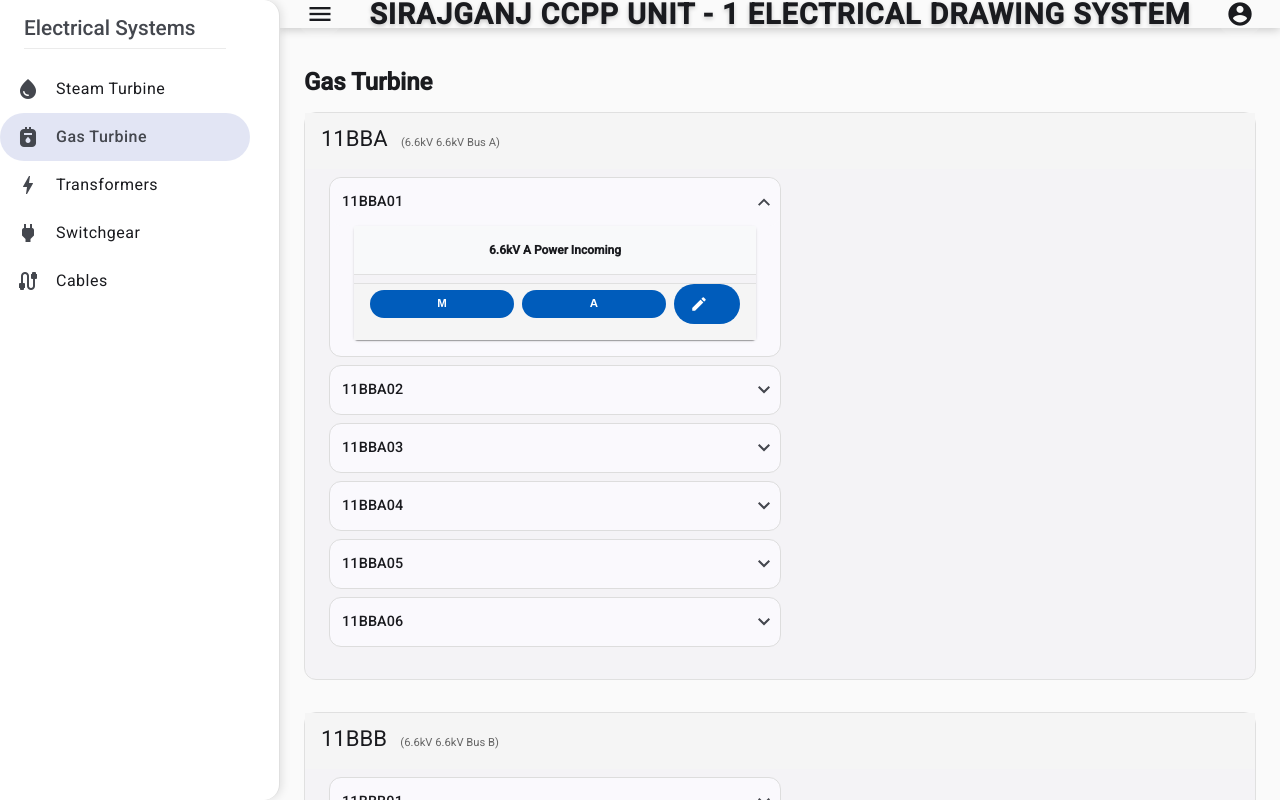
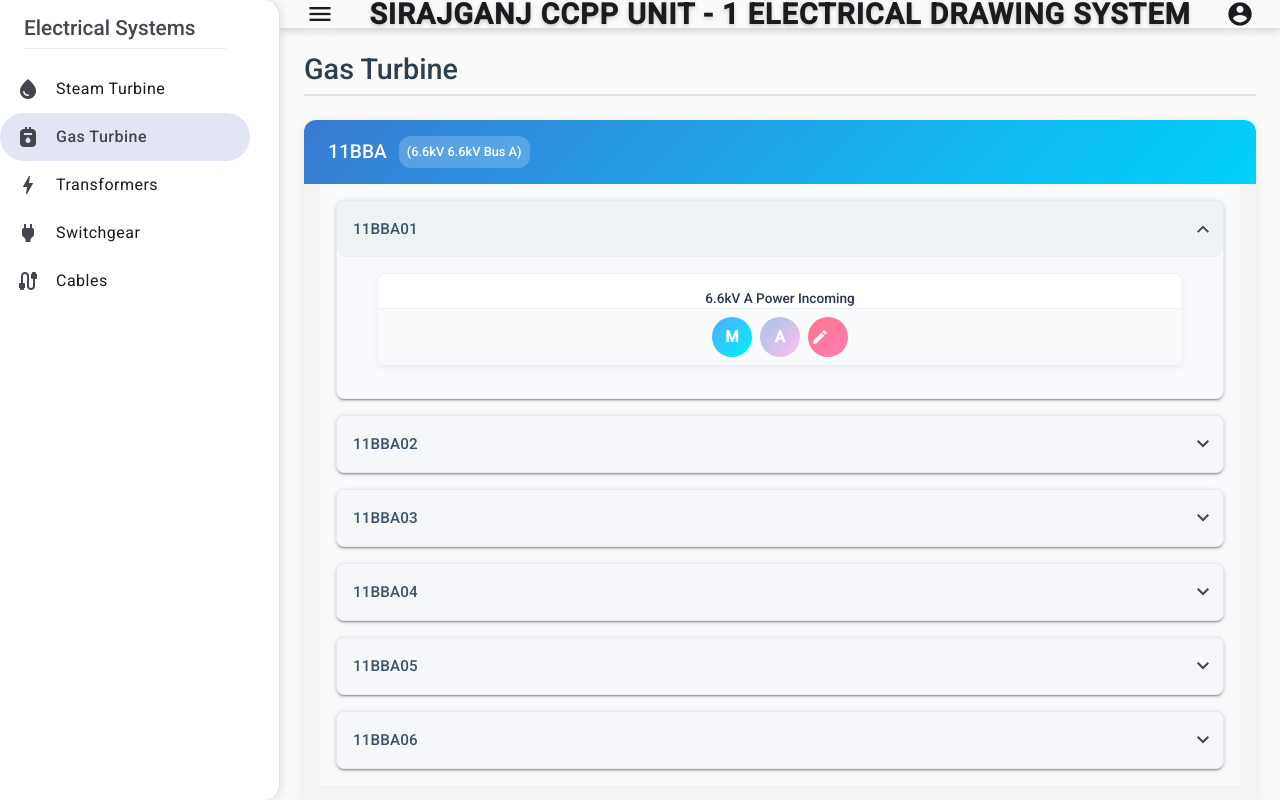
Before and after one commit to nurekowser01/NWPGCL_Drawing, an Angular app: page /section/gas-turbine in a window 1280 px wide. Both pictures are taken after a click on the button "11BBA01". Built offline with nearby package versions, Linux system fonts and the light colour scheme.

Commit message:
test remote

```diff
--- a/src/app/components/breaker/breaker.component.css
+++ b/src/app/components/breaker/breaker.component.css
@@ -1,36 +1,105 @@
+/* Breaker card styling */
 .breaker-card {
-  margin: 0; /* Remove margin since gap handles spacing */
-  height: 100%; /* Make cards fill grid cells */
+  margin: 0;
+  height: 100%;
+  border-radius: 8px !important;
+  overflow: hidden;
+  box-shadow: 0 2px 6px rgba(0, 0, 0, 0.05);
+  transition: all 0.3s cubic-bezier(0.25, 0.8, 0.25, 1);
+  border: 1px solid #f0f0f0;
+  background-color: white;
 }
 
-mat-card-actions {
-  display: flex;
-  gap: 8px;
-  padding: 0 16px 16px !important;
+.breaker-card:hover {
+  box-shadow: 0 4px 12px rgba(0, 0, 0, 0.1);
+  transform: translateY(-2px);
 }
 
-a[mat-flat-button] {
-  flex: 1;
-  min-width: 0;
+/* Header styling */
+/* .breaker-card mat-card-header {
+  background-color: #f8fafc;
+  border-bottom: 1px solid #edf2f7;
+  padding: 12px 16px !important;
+  min-height: 48px;
   display: flex;
   justify-content: center;
   align-items: center;
+} */
+
+/* Center align card actions */
+.actions-center {
+  display: flex;
+  justify-content: center;
+  align-items: center;
+  gap: 8px;
+  padding: 8px !important;
 }
 
-/* Add to breaker.component.css */
-.drawing-button {
+/* Button styling */
+.drawing-button, .edit-button {
   min-width: 40px !important;
   width: 40px !important;
+  height: 40px !important;
+  display: flex !important;
+  justify-content: center !important;
+  align-items: center !important;
+  margin: 0 !important;
   padding: 0 !important;
 }
 
-.drawing-icon {
-  font-weight: bold;
-  font-size: 1.1em;
-  font-family: Arial, sans-serif;
+/* Breaker card title alignment */
+mat-card-header {
+  display: flex;
+  justify-content: center;
+  text-align: center;
 }
 
-/* Optional: Add some spacing between buttons */
-mat-card-actions {
+/* Rest of your existing styles... */
+
+.breaker-card mat-card-title {
+  font-size: 0.85rem !important;
+  font-weight: 500 !important;
+  color: #2d3748;
+  line-height: 1.3;
+  text-align: center;
+  margin: 0 !important;
+  white-space: normal;
+}
+
+/* Actions styling */
+.breaker-card mat-card-actions {
+  display: flex;
   gap: 8px;
+  padding: 8px !important;
+  background-color: #f8fafc;
+  border-top: 1px solid #edf2f7;
+  margin-top: 0 !important;
 }
+
+/* Button styling */
+
+
+.drawing-button[color="primary"] {
+  background: linear-gradient(135deg, #4facfe, #00f2fe);
+}
+
+.drawing-button[color="accent"] {
+  background: linear-gradient(135deg, #a6c1ee, #fbc2eb);
+}
+
+.drawing-button:hover {
+  transform: translateY(-1px);
+  box-shadow: 0 2px 8px rgba(0, 0, 0, 0.1);
+}
+
+.drawing-icon {
+  font-weight: 600;
+  font-size: 1.1em;
+  color: white;
+}
+
+/* Edit button */
+.breaker-card button[color="warn"] {
+  background: linear-gradient(135deg, #ff758c, #ff7eb3);
+  color: white;
+}
--- a/src/app/components/breaker/breaker.component.html
+++ b/src/app/components/breaker/breaker.component.html
@@ -3,13 +3,11 @@
     <mat-card-title>
       {{ breaker.description }}
       <span *ngIf="breaker.drawingNumber">({{ breaker.drawingNumber }})</span>
-
     </mat-card-title>
-
   </mat-card-header>
 
-  <mat-card-actions>
-    <!-- Manufacturer Drawing Button - Shows "M" -->
+  <mat-card-actions class="actions-center">
+    <!-- Manufacturer Drawing Button -->
     <a
       mat-flat-button
       color="primary"
@@ -21,7 +19,7 @@
     </a>
 
     @if (breaker.asBuiltDrawing) {
-      <!-- As Built Drawing Button - Shows "A" -->
+      <!-- As Built Drawing Button -->
       <a
         mat-flat-button
         color="accent"
@@ -33,13 +31,16 @@
       </a>
     }
 
-    <!-- Edit Button - Keep the icon -->
+    <!-- Edit Button (only shown in development) -->
+    @if (!isProduction) {
       <button
         mat-flat-button
         color="warn"
         (click)="editBreaker()"
-      matTooltip="Edit Drawings">
+        matTooltip="Edit Drawings"
+        class="edit-button">
         <mat-icon>edit</mat-icon>
       </button>
+    }
   </mat-card-actions>
 </mat-card>
--- a/src/app/components/breaker/breaker.component.ts
+++ b/src/app/components/breaker/breaker.component.ts
@@ -1,4 +1,3 @@
-// breaker.component.ts
 import { Component, Input } from '@angular/core';
 import { CommonModule } from '@angular/common';
 import { MatButtonModule } from '@angular/material/button';
@@ -7,7 +6,8 @@ import { Breaker } from '../../models/breaker.model';
 import { MatIconModule } from '@angular/material/icon';
 import { MatDialog } from '@angular/material/dialog';
 import { EditBreakerDialogComponent } from '../edit-breaker/edit-breaker-dialog.component';
-import { DataService } from '../../services/data.service'; // Now using abstract class
+import { DataService } from '../../services/data.service';
+import { environment } from '../../../environments/environment';
 
 @Component({
   selector: 'app-breaker',
@@ -20,6 +20,7 @@ export class BreakerComponent {
   @Input() breaker!: Breaker;
   @Input() busId!: string;
   @Input() panelId!: string;
+  isProduction = environment.production; // Add this line
 
   constructor(
     private dialog: MatDialog,
@@ -45,7 +46,6 @@ export class BreakerComponent {
           },
           error: (error) => {
             console.error('Update failed:', error);
-
           }
         });
       }
--- a/src/app/components/bus-view/bus-view.component.css
+++ b/src/app/components/bus-view/bus-view.component.css
@@ -1,192 +1,101 @@
-/* Base styles */
+/* Section styling */
 .section-title {
-  font-size: 1.5rem;
-  margin-bottom: 16px;
+  font-size: 1.8rem;
+  margin: 0 0 24px 0;
+  color: #2c3e50;
+  font-weight: 500;
+  padding-bottom: 8px;
+  border-bottom: 2px solid #e0e0e0;
 }
 
+/* Bus card styling */
 .bus-container {
   display: flex;
   flex-direction: column;
-  gap: 16px;
+  gap: 24px;
 }
 
 .bus-card {
   width: 100%;
-  max-width: 1200px; /* Fixed bus width */
-  margin: 0 auto 16px;
-  box-shadow: none;
-  border: 1px solid #e0e0e0;
+  max-width: 1200px;
+  margin: 0 auto;
+  border-radius: 12px !important;
+  overflow: hidden;
+  box-shadow: 0 4px 12px rgba(0, 0, 0, 0.08);
+  transition: transform 0.3s ease, box-shadow 0.3s ease;
+  border: none;
+}
+
+.bus-card:hover {
+  transform: translateY(-2px);
+  box-shadow: 0 6px 16px rgba(0, 0, 0, 0.12);
 }
 
 .bus-header {
-  padding: 12px 16px;
-  background-color: #f5f5f5;
+  padding: 16px 24px;
+  background: linear-gradient(135deg, #3a7bd5, #00d2ff);
+  color: white;
+}
+
+.bus-header mat-card-title {
+  font-size: 1.2rem;
+  font-weight: 500;
+  display: flex;
+  align-items: center;
 }
 
 .voltage-badge {
-  font-size: 0.7rem;
-  color: #666;
-  margin-left: 8px;
+  font-size: 0.8rem;
+  background: rgba(255, 255, 255, 0.2);
+  padding: 2px 8px;
+  border-radius: 12px;
+  margin-left: 12px;
 }
 
-/* Panels wrapper */
+/* Panels styling */
 .panels-wrapper {
-  padding: 8px;
+  padding: 16px;
+  background-color: #f9fafb;
 }
 
-/* Floating panels container */
 .panels-container {
-  display: block;
-  width: 100%;
+  display: flex;
+  flex-wrap: wrap;
+  gap: 16px;
 }
 
 .floating-panel {
-  display: inline-block;
-  width: 450px;
-  min-height: 48px;
-  margin: 0 8px 8px 0;
-  vertical-align: top;
-  transition: all 0.3s ease;
+  flex: 1 1 450px;
+  min-width: 0;
+  border-radius: 8px !important;
+  box-shadow: 0 2px 8px rgba(0, 0, 0, 0.05);
+  border: 1px solid #eaeaea;
 }
 
-/* Panel header */
-.panel-header {
-  height: 48px !important;
-  padding: 0 12px !important;
+.mat-expansion-panel-header {
+  height: 56px !important;
+  padding: 0 16px !important;
+  background-color: #f5f7fa !important;
 }
 
 .panel-id {
-  font-size: 0.9rem;
+  font-size: 0.95rem;
   font-weight: 500;
-  white-space: nowrap;
-  overflow: hidden;
-  text-overflow: ellipsis;
+  color: #3a5169;
 }
 
-/* Breakers container - updated */
+.mat-expansion-panel-header.mat-expanded {
+  background-color: #edf2f7 !important;
+}
+
+/* Breakers grid */
 .breakers-container {
   display: grid;
-  grid-template-columns: 1fr; /* Single column by default */
-  gap: 6px;
+  grid-template-columns: 1fr;
+  gap: 12px;
+  padding: 16px !important;
 }
 
-/* When there are 3+ breakers, switch to 2 columns */
 .breakers-container:has(> :nth-child(3)) {
   grid-template-columns: repeat(2, 1fr);
 }
-
-
-
-/* Update in your breaker CSS or global styles */
-::ng-deep .breaker-card {
-  min-height: auto;
-  margin: 2px 0;
-  height: 100%; /* Fill grid cell */
-
-  /* Add shadow effect */
-  box-shadow: 0 2px 4px rgba(0, 0, 0, 0.2),
-              0 1px 3px rgba(0, 0, 0, 0.1);
-  transition: all 0.3s ease;
-  border: 1px solid #e0e0e0; /* Optional border */
-  border-radius: 4px !important; /* Match shadow */
-}
-
-/* Hover effect for better interactivity */
-::ng-deep .breaker-card:hover {
-  box-shadow: 0 4px 8px rgba(0, 0, 0, 0.2),
-              0 3px 6px rgba(0, 0, 0, 0.1);
-  transform: translateY(-1px);
-}
-
-/* Adjust the card header to match new style */
-::ng-deep .breaker-card mat-card-header {
-  background-color: #f8f9fa; /* Light gray background */
-  border-bottom: 1px solid #e0e0e0; /* Separator line */
-  padding: 8px 12px !important; /* Slightly more padding */
-}
-
-/* Action buttons container */
-::ng-deep .breaker-card mat-card-actions {
-  background-color: #f5f5f5; /* Light background for actions */
-  border-top: 1px solid #e0e0e0; /* Separator line */
-  margin-top: 8px !important;
-  padding: 8px !important;
-}
-
-/* Updated breaker title styles */
-::ng-deep .breaker-card mat-card-title {
-  font-size: 0.75rem !important;
-  font-weight: bold !important;      /* Make text bold */
-  line-height: 1.2;
-  white-space: normal;
-  text-align: center !important;    /* Center align text */
-  display: flex !important;
-  align-items: center !important;   /* Vertical middle alignment */
-  justify-content: center !important;
-  width: 100%;
-  margin: 0 !important;
-  padding: 0 !important;
-}
-
-/* Adjust header container for proper centering */
-::ng-deep .breaker-card mat-card-header {
-  padding: 4px 8px !important;
-  min-height: 40px;
-  display: flex !important;
-  justify-content: center !important;
-  align-items: center !important;
-}
-
-/* Adjust header content container */
-::ng-deep .breaker-card mat-card-header .mat-card-header-text {
-  margin: 0 !important;
-  width: 100%;
-}
-
-::ng-deep .breaker-id {
-  font-size: 0.65rem !important;
-}
-
-::ng-deep .breaker-card mat-card-actions {
-  padding: 0 4px 4px !important;
-  min-height: 36px;
-}
-
-::ng-deep .breaker-card a[mat-flat-button] {
-  font-size: 0.65rem !important;
-  padding: 0 4px !important;
-  line-height: 1.2;
-  height: 28px;
-}
-
-/* Expansion panel overrides */
-.mat-expansion-panel {
-  box-shadow: none !important;
-  border: 1px solid #ddd !important;
-}
-.mat-expansion-panel-body {
-  padding: 0px !important;
-}
-.mat-expansion-panel:not(.mat-expanded) {
-  max-height: 48px;
-  overflow: hidden;
-}
-
-/* Responsive adjustments */
-/*
-@media (max-width: 1300px) {
-  .floating-panel {
-    width: 340px;
-  }
-}
-
-@media (max-width: 1000px) {
-  .floating-panel {
-    width: 300px;
-  }
-
-  /* Switch to single column on small screens *//*
-  .breakers-container:has(> :nth-child(3)) {
-    grid-template-columns: 1fr;
-  }
-} */
--- a/src/app/components/panel/panel.component.css
+++ b/src/app/components/panel/panel.component.css
@@ -1,25 +1,33 @@
 .panel {
-  margin: 15px 0;
-  padding: 15px;
-  background-color: #f8f9fa;
-  border-radius: 5px;
-  box-shadow: 0 2px 4px rgba(0,0,0,0.1);
-}
-
-/* Updated breakers container */
-.breakers-container {
-  display: grid;
-  grid-template-columns: 1fr; /* Single column by default */
-  gap: 8px;
-  margin-top: 15px;
-}
-
-/* When there are 3 or more breakers, switch to 2 columns */
-.breakers-container:has(> :nth-child(3)) {
-  grid-template-columns: repeat(2, 1fr);
+  margin: 0;
+  padding: 0;
+  background-color: transparent;
+  box-shadow: none;
 }
 
 h3 {
-  color: #333;
-  margin-bottom: 10px;
+  color: #4a5568;
+  font-size: 1.1rem;
+  font-weight: 500;
+  margin: 0 0 12px 0;
+  padding: 8px 16px;
+  background-color: #f5f7fa;
+  border-radius: 6px;
+  display: inline-flex;
+  align-items: center;
 }
+
+/* Responsive adjustments */
+@media (max-width: 768px) {
+  .panels-container {
+    flex-direction: column;
+  }
+
+  .floating-panel {
+    flex: 1 1 100%;
+  }
+
+  .breakers-container:has(> :nth-child(3)) {
+    grid-template-columns: 1fr;
+  }
+}
```
Lines whose indentation alone changed are shown as unchanged.
